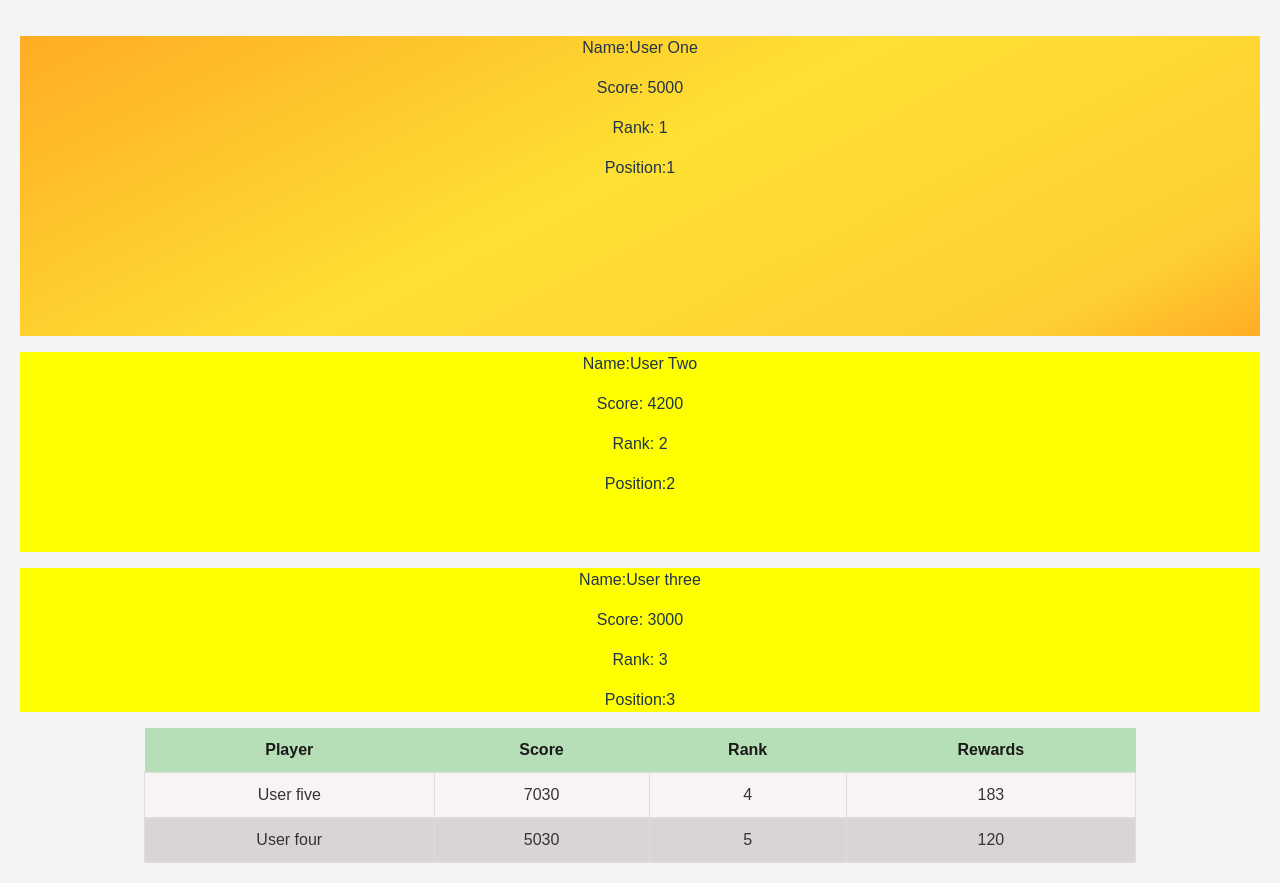
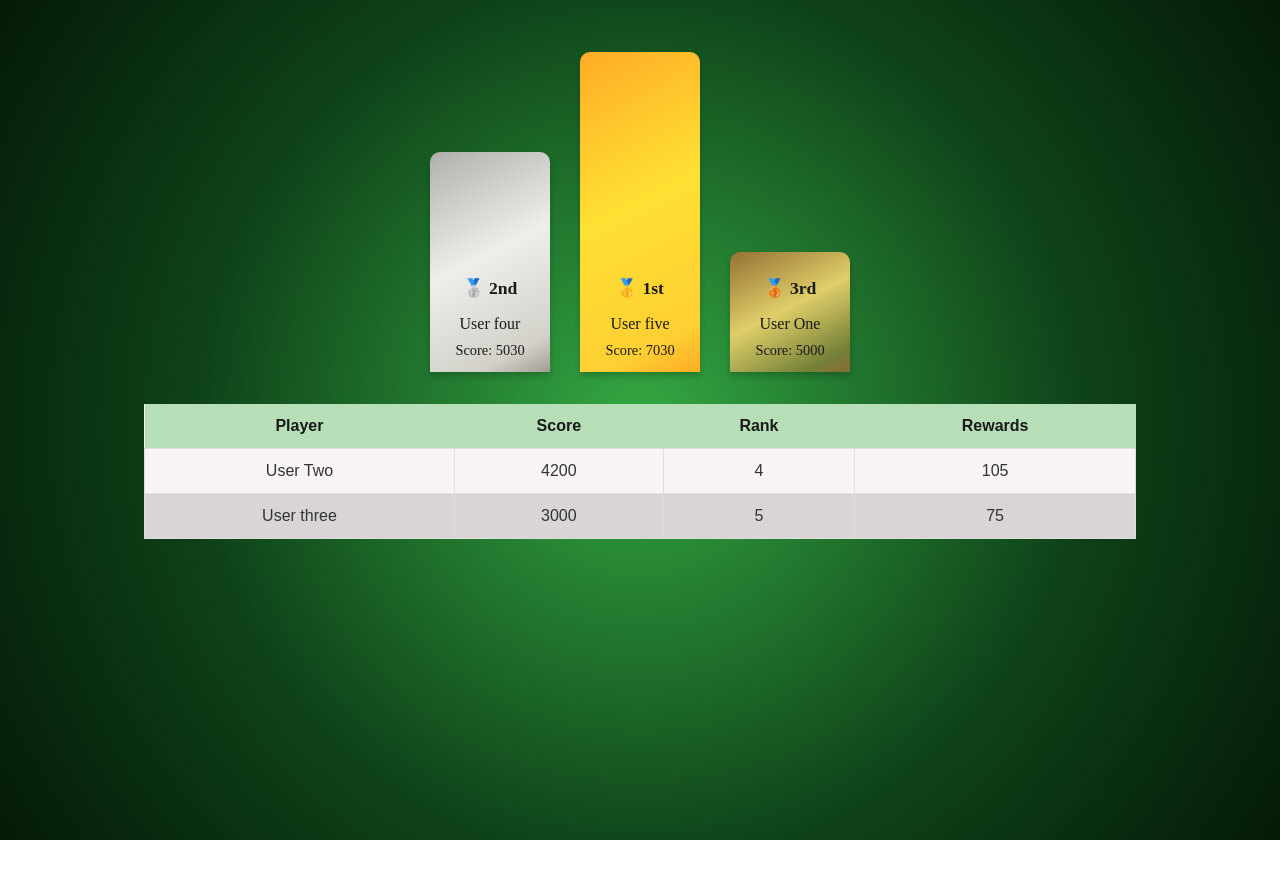
Before and after one commit to Team-Mavericks-CCG/Mavericks_Cat_CGs, a React (Vite) app in the folder frontend/: page /EndOGamePageLeaderboard in a window 1280 px wide. After the commit the page ends 840 px from the top, so only its background shows below. Built offline with nearby package versions, Linux system fonts and the light colour scheme.

Commit message:
leaderboard done

```diff
--- a/frontend/src/leaderboard/EndOGamePageLeaderboardStyle.css
+++ b/frontend/src/leaderboard/EndOGamePageLeaderboardStyle.css
@@ -2,7 +2,8 @@
 .leaderboard-container {
     font-family: Arial, sans-serif;
     text-align: center;
-    background-color: #f4f4f4;
+    background: #34a842;
+    background: radial-gradient(circle, rgba(52, 168, 66, 1) 0%, rgba(14, 66, 25, 1) 58%, rgba(5, 26, 6, 1) 100%);
     min-height: 100vh;
     padding: 20px;
 }
@@ -10,7 +11,7 @@
 .podium-container {
     font-family: Arial, sans-serif;
     text-align: center;
-    background-color: #f4f4f4;
+    background-color: #3c7f41;
     min-height: 100vh;
     max-height: 200vh;
     padding: 20px;
@@ -51,14 +52,54 @@
     background-color: #dad5d5;
 }
 
-/* Hover Effect */
+/* Hover Effect
 .leaderboard-table tr:hover {
     background-color: #ddd;
+}*/
+
+.podium-wrapper {
+  display: flex;
+  justify-content: center;
+  align-items: flex-end;
+  gap: 20px;
+  margin: 2rem 0;
 }
 
-.podium-first {
+
+.podium-label {
+  margin-top: auto;
+  font-weight: bold;
+  font-size: 1.1rem;
+  font-family:Copperplate;
+  color:rgb(27, 26, 26)
+}
+
+.podium-name {
+  font-size: 1rem;
+  font-family:Copperplate;
+  margin-top: 0.7rem;
+  color:rgb(27, 26, 26)
+}
+
+.podium-score {
+  font-size: 0.90rem;
+  margin-top: 0.25rem;
+  font-family:Copperplate;
+  color:rgb(27, 26, 26)
+}
+
+
+.first {
     min-height: 300px;
-    background: rgb(255,172,37);
+    min-width: 100px;
+    background: rgb(236, 177, 82);
+    border-radius: 10px 10px 0 0;
+      color: white;
+      padding: 10px;
+      box-shadow: 0 4px 6px rgba(0,0,0,0.2);
+      display: flex;
+      flex-direction: column;
+      justify-content: flex-end;
   background:
     linear-gradient(333deg,
     rgba(255,172,37,1) 0%,
@@ -67,16 +108,50 @@
     rgba(255,172,37,1) 100%);
   }
 
-  .podium-second {
+  .second {
     min-height: 200px;
-    background: yellow;
+    min-width: 100px;
+    background: rgb(202, 202, 87);
+    border-radius: 10px 10px 0 0;
+      color: white;
+      padding: 10px;
+      box-shadow: 0 4px 6px rgba(0,0,0,0.2);
+      display: flex;
+      flex-direction: column;
+      justify-content: flex-end;
+    background:
+    linear-gradient(333deg,
+    rgb(161, 156, 147) 0%,
+    rgb(210, 208, 201) 13%,
+    rgb(238, 238, 234) 53%,
+    rgb(177, 175, 171) 100%);
   }
 
-  .podium-third {
+
+  .third {
     min-height: 100px;
-    background: yellow;
+    min-width: 100px;
+    background: rgb(159, 159, 44);
+    border-radius: 10px 10px 0 0;
+      color: white;
+      padding: 10px;
+      box-shadow: 0 4px 6px rgba(0,0,0,0.2);
+      display: flex;
+      flex-direction: column;
+      justify-content: flex-end;
+    background:
+    linear-gradient(333deg,
+    rgb(140, 106, 52) 0%,
+    rgba(151, 129, 58, 0.697) 13%,
+    rgb(223, 206, 105) 53%,
+    rgb(149, 112, 52) 100%);
   }
 
-  .podium__item {
-    width: 50px;
+  .podium-wrapper {
+    display: flex;
+    justify-content: center;
+    align-items: flex-end;
+    gap: 30px;
+    margin: 2rem auto;
+    max-width: 600px;
   }
--- a/frontend/src/leaderboard/endOGamePage.tsx
+++ b/frontend/src/leaderboard/endOGamePage.tsx
@@ -47,57 +47,44 @@ const EndOGamePageLeaderboard: React.FC = () => {
 
     //create podium
     const Podium = () => {
-        return (
-          <>
-            <div className="podium-first">
-                {topThreeScores[0] && (() => {
-                const score = topThreeScores[0];
-                const player = players.find(p => p.playerId === score.playerId);
-                return (
-                  <PodiumItem
-                  key={score.scoreId}
-                  playerName={player ? `${player.firstName} ${player.lastName}` : "Unknown"}
-                  score={score.scores}
-                  rank={score.rank}
-                  position={1}
-                  />
-            );
-            })()}
-           </div>
 
-           <div className="podium-second">
-                {topThreeScores[1] && (() => {
-                const score = topThreeScores[1];
-                const player = players.find(p => p.playerId === score.playerId);
-                return (
-                  <PodiumItem
-                  key={score.scoreId}
-                  playerName={player ? `${player.firstName} ${player.lastName}` : "Unknown"}
-                  score={score.scores}
-                  rank={score.rank}
-                  position={2}
-                  />
-            );
-            })()}
-           </div>
-           <div className="podium-third">
-                {topThreeScores[2] && (() => {
-                const score = topThreeScores[2];
-                const player = players.find(p => p.playerId === score.playerId);
-                return (
-                  <PodiumItem
-                  key={score.scoreId}
-                  playerName={player ? `${player.firstName} ${player.lastName}` : "Unknown"}
-                  score={score.scores}
-                  rank={score.rank}
-                  position={3}
-                  />
-            );
-            })()}
-           </div>
-      </>
+      const first = topThreeScores[0]
+      const second = topThreeScores[1]
+      const third = topThreeScores[2]
+
+      const getPlayerName = (score: Score | null) => {
+        if (!score) return "Unknown";
+        const player = players.find(p => p.playerId === score.playerId);
+        return player ? `${player.firstName} ${player.lastName}` : "Unknown";
+      };
+
+      return (
+        <div className="podium-wrapper">
+          {/* 2nd */}
+          <div className="second">
+            <div className="podium-label">🥈 2nd</div>
+            <div className="podium-name">{getPlayerName(second)}</div>
+            <div className="podium-score">Score: {second?.scores ?? "-"}</div>
+          </div>
+
+          {/* 1st*/}
+          <div className="first">
+            <div className="podium-label">🥇 1st</div>
+            <div className="podium-name">{getPlayerName(first)}</div>
+            <div className="podium-score">Score: {first?.scores ?? "-"}</div>
+          </div>
+
+          {/* 3rd*/}
+          <div className="third">
+            <div className="podium-label">🥉 3rd</div>
+            <div className="podium-name">{getPlayerName(third)}</div>
+            <div className="podium-score">Score: {third?.scores ?? "-"}</div>
+          </div>
+        </div>
       );
     };
+
+
         return (
             <div className="leaderboard-container">
               <Podium />
@@ -128,4 +115,7 @@ const EndOGamePageLeaderboard: React.FC = () => {
           );
         };
 
+
+
+
         export default EndOGamePageLeaderboard;
--- a/frontend/src/leaderboard/leaderboardStyle.css
+++ b/frontend/src/leaderboard/leaderboardStyle.css
@@ -39,8 +39,3 @@
 .leaderboard-table tr:nth-child(even) {
     background-color: #f9f9f9;
 }
-
-/* Hover Effect */
-.leaderboard-table tr:hover {
-    background-color: #ddd;
-}
--- a/frontend/src/leaderboard/leaderboardpage.tsx
+++ b/frontend/src/leaderboard/leaderboardpage.tsx
@@ -82,13 +82,28 @@ export const getPlayers = (): Promise<Player[]> => Promise.resolve([  //exported
     }
 ]);
 
-export const getScores = (): Promise<Score[]> => Promise.resolve([   //exported to end of game page
-    { scoreId: 1, playerId: 1, gameStatsId: 101, scores: 5000, rank: 1, rewards: 100 },
-    { scoreId: 2, playerId: 2, gameStatsId: 102, scores: 4200, rank: 2, rewards: 800 },
-    { scoreId: 3, playerId: 3, gameStatsId: 103, scores: 3000, rank: 3, rewards: 200 },
-    { scoreId: 4, playerId: 4, gameStatsId: 104, scores: 5030, rank: 5, rewards: 120 },
-    { scoreId: 5, playerId: 5, gameStatsId: 105, scores: 7030, rank: 4, rewards: 183 }
-]);
+
+export const getScores = (): Promise<Score[]> => {
+    const scores = [
+        { scoreId: 1, playerId: 1, gameStatsId: 101, scores: 5000 },
+        { scoreId: 2, playerId: 2, gameStatsId: 102, scores: 4200 },
+        { scoreId: 3, playerId: 3, gameStatsId: 103, scores: 3000 },
+        { scoreId: 4, playerId: 4, gameStatsId: 104, scores: 5030 },
+        { scoreId: 5, playerId: 5, gameStatsId: 105, scores: 7030 }
+    ];
+
+    const sortedScoreWithRank = scores
+        .sort((a, b) => b.scores - a.scores)  // sorted by descending score
+        .map((score, index) => ({   // assigns the rank bc of score
+            ...score,
+            rank: index + 1,
+            rewards: Math.floor(score.scores / 40) // assigns reward, reward eq: score ÷ 30
+        }));
+
+    return Promise.resolve(sortedScoreWithRank);  // finished array with scores and sorted
+};
+
+
 
 // React Component
 const Leaderboard: React.FC = () => {
```
